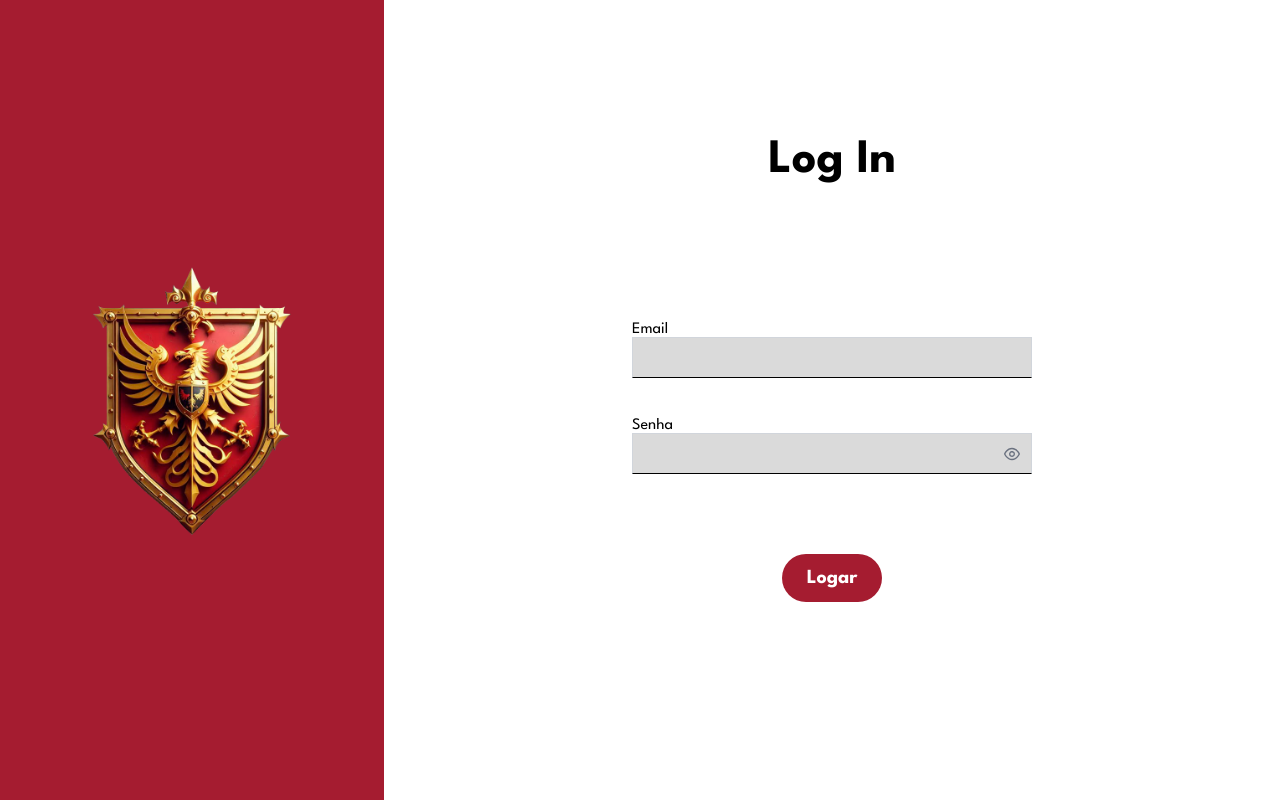
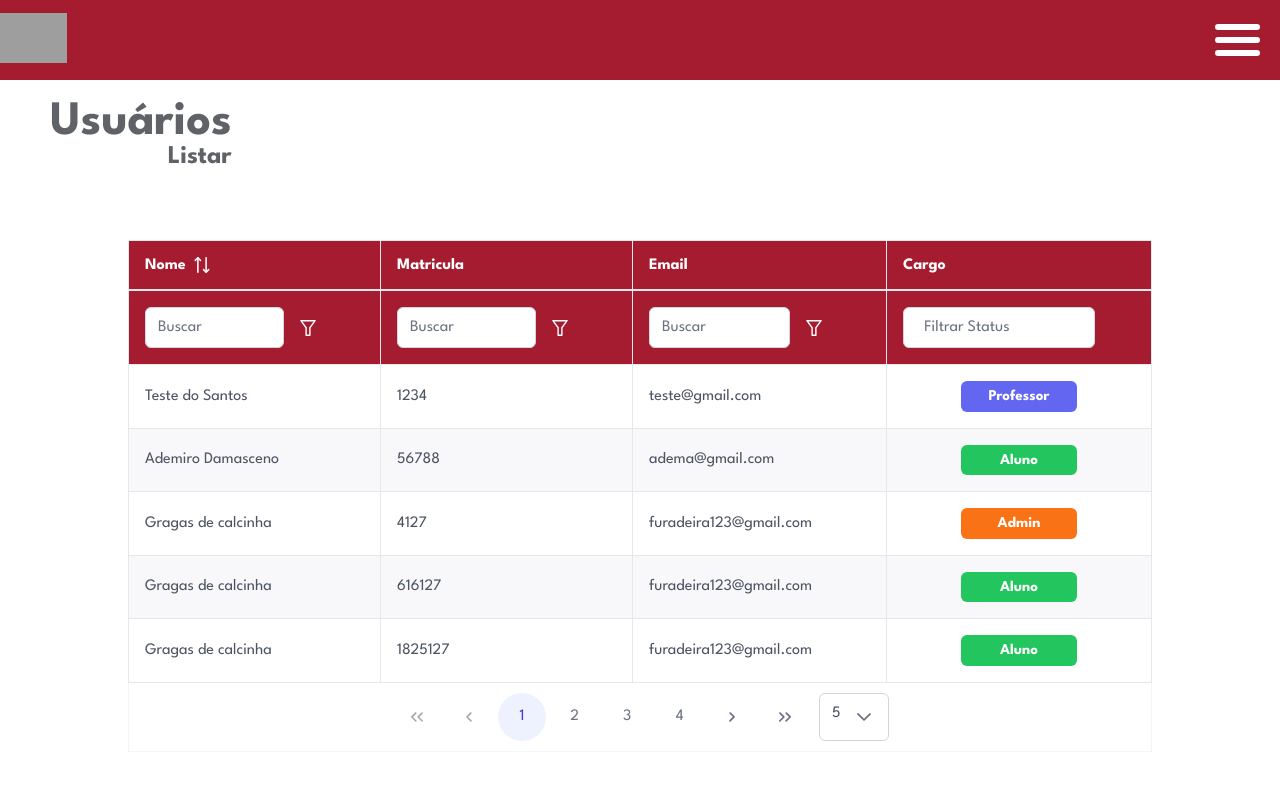
Before and after one commit to DeivisonCs/ClassroomManagement, a React (Vite) app in the folder ClassManagementFront/: page /ifba/listusers in a window 1280 px wide. Before the commit this address led to /. Built offline with nearby package versions, Linux system fonts and the light colour scheme; grey boxes are pictures that could not be loaded.

Commit message:
list user page

```diff
--- a/ClassManagementFront/src/pages/private/HomePage/index.jsx
+++ b/ClassManagementFront/src/pages/private/HomePage/index.jsx
@@ -12,7 +12,7 @@ const pageMenuOptions = {
     ],
     users: [
         { label: 'Adicionar', icon: 'plus', linkTo: '/ifba/adduser' },
-        { label: 'Listar', icon: 'list', linkTo: '/ifba/home' }
+        { label: 'Listar', icon: 'list', linkTo: '/ifba/listusers' }
     ],
     classroom: []
 };
--- a/ClassManagementFront/src/pages/private/AddUserPage/index.jsx
+++ b/ClassManagementFront/src/pages/private/User/AddUserPage/index.jsx
@@ -1,5 +1,5 @@
 import React, { useRef, useState } from "react";
-import HeaderComponent from "../../../components/HeaderComponent";
+import HeaderComponent from "../../../../components/HeaderComponent";
 
 import "./styles.css";
 import { InputText } from "primereact/inputtext";
--- /dev/null
+++ b/ClassManagementFront/src/pages/private/User/ListUserPage/index.jsx
@@ -0,0 +1,132 @@
+import React, { useState } from "react";
+import HeaderComponent from "../../../../components/HeaderComponent";
+
+import "./styles.css";
+
+import { DataTable } from 'primereact/datatable';
+import { Column } from 'primereact/column';
+import { Dropdown } from 'primereact/dropdown';
+import { Tag } from 'primereact/tag';
+import { FilterMatchMode } from 'primereact/api';
+import { InputText } from 'primereact/inputtext';
+import { IconField } from 'primereact/iconfield';
+import { InputIcon } from 'primereact/inputicon';
+import { MultiSelect } from 'primereact/multiselect';
+
+const ListUserPage = () => {
+    const [globalFilterValue, setGlobalFilterValue] = useState('');
+    const allRoles = ["Admin", "Aluno", "Professor"];
+    const [filters, setFilters] = useState({
+        global: { value: null, matchMode: FilterMatchMode.CONTAINS },
+        nome: { value: null, matchMode: FilterMatchMode.STARTS_WITH },
+        email: { value: null, matchMode: FilterMatchMode.STARTS_WITH },
+        matricula: { value: null, matchMode: FilterMatchMode.STARTS_WITH },
+        cargo: { value: null, matchMode: FilterMatchMode.EQUALS }
+    });
+    const dataList = [
+        {matricula: '1234',nome: 'Teste do Santos',email: 'teste@gmail.com',cargo: 'Professor'},
+        {matricula: '56788',nome: 'Ademiro Damasceno',email: 'adema@gmail.com',cargo: 'Aluno'},
+        {matricula: '4127',nome: 'Gragas de calcinha',email: 'furadeira123@gmail.com',cargo: 'Admin'},
+        {matricula: '616127',nome: 'Gragas de calcinha',email: 'furadeira123@gmail.com',cargo: 'Aluno'},
+        {matricula: '1825127',nome: 'Gragas de calcinha',email: 'furadeira123@gmail.com',cargo: 'Aluno'},
+        {matricula: '068127',nome: 'Gragas de calcinha',email: 'furadeira123@gmail.com',cargo: 'Aluno'},
+        {matricula: '613127',nome: 'Gragas de calcinha',email: 'furadeira123@gmail.com',cargo: 'Aluno'},
+        {matricula: '61127',nome: 'Gragas de calcinha',email: 'furadeira123@gmail.com',cargo: 'Aluno'},
+        {matricula: '84127',nome: 'Gragas de calcinha',email: 'furadeira123@gmail.com',cargo: 'Aluno'},
+        {matricula: '823127',nome: 'Gragas de calcinha',email: 'furadeira123@gmail.com',cargo: 'Aluno'},
+        {matricula: '190127',nome: 'Gragas de calcinha',email: 'furadeira123@gmail.com',cargo: 'Aluno'},
+        {matricula: '74127',nome: 'Gragas de calcinha',email: 'furadeira123@gmail.com',cargo: 'Aluno'},
+        {matricula: '612127',nome: 'Gragas de calcinha',email: 'furadeira123@gmail.com',cargo: 'Aluno'},
+        {matricula: '617127',nome: 'Gragas de calcinha',email: 'furadeira123@gmail.com',cargo: 'Aluno'},
+        {matricula: '58127',nome: 'Gragas de calcinha',email: 'furadeira123@gmail.com',cargo: 'asdd'},
+        {matricula: '198127',nome: 'Gragas de calcinha',email: 'furadeira123@gmail.com',cargo: 'Aluno'},
+    ]
+
+    const getRoleData = (role) => {
+        switch (role) {
+            case "Aluno": return 'success';
+            case "Professor": return null;
+            case "Admin": return 'warning';
+            default: return 'danger';
+        }
+    }
+    const onGlobalFilterChange = (e) => {
+        const value = e.target.value;
+        let _filters = { ...filters };
+
+        _filters['global'].value = value;
+
+        setFilters(_filters);
+        setGlobalFilterValue(value);
+    };
+
+    const renderHeader = () => {
+        return (
+            <div className="flex justify-content-end">
+                <IconField iconPosition="left">
+                    <InputIcon className="pi pi-search" />
+                    <InputText value={globalFilterValue} onChange={onGlobalFilterChange} placeholder="Buscar" />
+                </IconField>
+            </div>
+        );
+    };
+
+    const roleTemplate = (rowData) => {
+        return <Tag style={{ width: '50%', textAlign:'center', fontSize:'15px' }} value={rowData.cargo} severity={getRoleData(rowData.cargo)} />;
+    };
+    const roleItemTemplate = (option) => {
+        return <Tag value={option} severity={getRoleData(option)} style={{ width: '100%', textAlign:'center' }}/>;
+    };
+
+    const roleRowFilterTemplate = (options) => {
+        return (
+            <Dropdown value={options.value} options={allRoles} onChange={(e) => options.filterApplyCallback(e.value)} itemTemplate={roleItemTemplate} placeholder="Filtrar Status" className="p-column-filter" showClear style={{ minWidth: '12rem' }} />
+        );
+    };
+
+    const header = renderHeader();
+
+    return(
+    <>
+        <HeaderComponent />
+
+        <section id="list-page">
+            <div className="title-div">
+                <h1 className="page-title main-page-title">Usuários</h1>
+                <h2 className="page-title sub-page-title">Listar</h2>
+            </div>
+
+            <div className="list-table-div" >
+                <DataTable
+                    value={dataList}
+                    emptyMessage="Nenhum registro encontrado."
+                    stripedRows
+                    showGridlines
+                    tableStyle={{ minWidth: '80vw',  maxWidth: '100vw'}}
+                    paginator
+                    rows={5}
+                    rowsPerPageOptions={[5, 10, 25, 50]}
+                    removableSort
+                    dataKey="matricula"
+                    filters={filters} filterDisplay="row"
+                    globalFilterFields={['nome','email', 'matricula']}
+                    >
+                    <Column field="nome" sortable filter  header="Nome" filterPlaceholder="Buscar" style={{ minWidth: '12rem' }} ></Column>
+                    <Column field="matricula" filter header="Matricula" filterPlaceholder="Buscar" style={{ minWidth: '12rem' }}></Column>
+                    <Column field="email" filter header="Email" filterPlaceholder="Buscar" style={{ minWidth: '12rem' }}></Column>
+                    <Column
+                        field="cargo" filter
+                        header="Cargo"
+                        showFilterMenu={false}
+                        body={roleTemplate}
+                        filterElement={roleRowFilterTemplate}
+                        style={{ minWidth: '12rem', textAlign:"center"}}
+                        filterMenuStyle={{ width: '14rem' }}></Column>
+                </DataTable>
+            </div>
+        </section>
+    </>);
+}
+
+
+export default ListUserPage;
--- /dev/null
+++ b/ClassManagementFront/src/pages/private/User/ListUserPage/styles.css
@@ -0,0 +1,54 @@
+section#list-page {
+    display: flex;
+    justify-content: center;
+    align-items: center;
+    padding: 0px 10%;
+
+    height: 100vh;
+
+    div.title-div{
+        position: absolute;
+        left: 50px;
+        top: 100px;
+
+        .page-title {
+            color: #5F6368;
+            font-size: 3em;
+            margin: 0;
+        }
+        h2.sub-page-title {
+            text-align: end;
+            font-size: 1.6em;
+        }
+    }
+
+
+    div.list-table-div {
+        max-height: 40vh;
+
+        .p-datatable .p-datatable-thead > tr > th{
+            background-color: var(--main-color);
+            color: #fff;
+        }
+        .p-datatable-table svg {
+            color: #fff;
+        }
+        .p-column-filter-menu-button:hover {
+            background-color: var(--secondary-color);
+        }
+        .p-column-filter-menu-button.p-column-filter-menu-button-active,
+        .p-column-filter-menu-button.p-column-filter-menu-button-active:hover,
+        .p-column-filter-menu-button.p-column-filter-menu-button-open,
+        .p-column-filter-menu-button.p-column-filter-menu-button-open:hover {
+            background-color: var(--secondary-color);
+        }
+
+        .p-column-filter-clear-button:hover {
+            background-color: #ffffff7e;
+        }
+
+        .p-datatable .p-datatable-tbody > tr:hover {
+            background-color: #e0e0e0;
+        }
+    }
+}
--- a/ClassManagementFront/src/routes/index.jsx
+++ b/ClassManagementFront/src/routes/index.jsx
@@ -2,7 +2,8 @@ import React from "react";
 import { Route, BrowserRouter as Router, Routes } from "react-router-dom";
 import LogInPage from "../pages/public/LoginPage";
 import HomePage from "../pages/private/HomePage";
-import AddUserPage from "../pages/private/AddUserPage";
+import AddUserPage from "../pages/private/User/AddUserPage";
+import ListUserPage from "../pages/private/User/ListUserPage";
 
 const AppRoutes = () => {
     return (
@@ -11,6 +12,7 @@ const AppRoutes = () => {
                 <Route path="/" element={<LogInPage />} />
                 <Route path="/ifba/:page" element={<HomePage />} />
                 <Route path="/ifba/adduser" element={<AddUserPage />} />
+                <Route path="/ifba/listusers" element={<ListUserPage />} />
             </Routes>
         </Router>
     );
```
Also changed, not shown: ClassManagementFront/src/pages/private/User/AddUserPage/styles.css (renamed from ClassManagementFront/src/pages/private/AddUserPage/styles.css).
